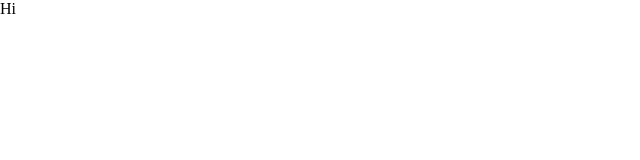
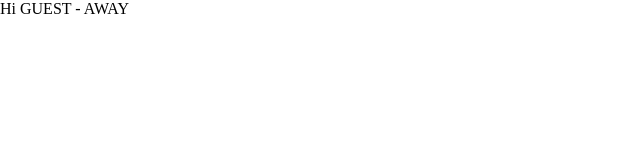
Before and after one commit to benjimwiti/first-ever, a website: page index.html in a window 1280 px wide. Shown: the whole page, without its empty margins (0-640 px from the left). Drawn offline with nearby package versions, Linux system fonts and the light colour scheme.

Commit message:
2nd commit
 ewith the change from guest - away

```diff
--- a/index.html
+++ b/index.html
@@ -1,6 +1,6 @@
 <html>
     <head><link rel="stylesheet" href="https://cdnjs.cloudflare.com/ajax/libs/normalize/8.0.1/normalize.css"></head>
     <body>
-        Hi
+        Hi GUEST - AWAY
     </body>
 </html>
```
